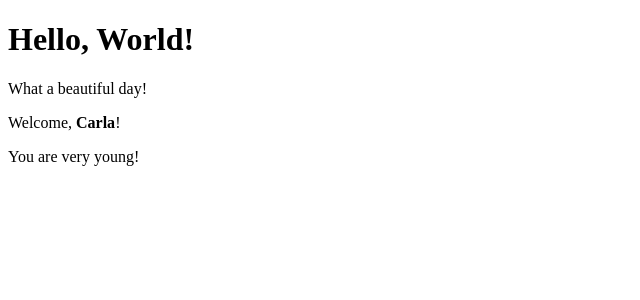
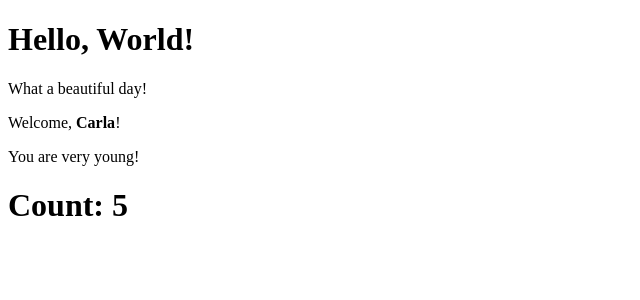
Before and after one commit to ameted83/React-exercises, a React (Create React App) app: page / in a window 1280 px wide. Shown: the top 300 px of the page, without its empty margins (0-640 px from the left). Built offline with nearby package versions, Linux system fonts and the light colour scheme.

Commit message:
state-01

```diff
--- a/src/App.js
+++ b/src/App.js
@@ -1,6 +1,7 @@
 import React from "react";
 import Hello from "./Hello";
 import Welcome from "./Welcome";
+import Counter from "./Counter";
 
 export class App extends React.Component {
   render() {
@@ -8,6 +9,7 @@ export class App extends React.Component {
       <div>
         <Hello />
         <Welcome name="Carla" />
+        <Counter />
       </div>
     );
   }
--- /dev/null
+++ b/src/Counter.js
@@ -0,0 +1,27 @@
+import React from "react";
+
+class Counter extends React.Component {
+  state = {
+    count: 0,
+  };
+
+  constructor(props) {
+    super(props);
+
+    setInterval(() => {
+      this.setState({
+        count: this.state.count + 1,
+      });
+    }, 1000);
+  }
+
+  render() {
+    return (
+      <div>
+        <h1>Count: {this.state.count}</h1>
+      </div>
+    );
+  }
+}
+
+export default Counter;
```
